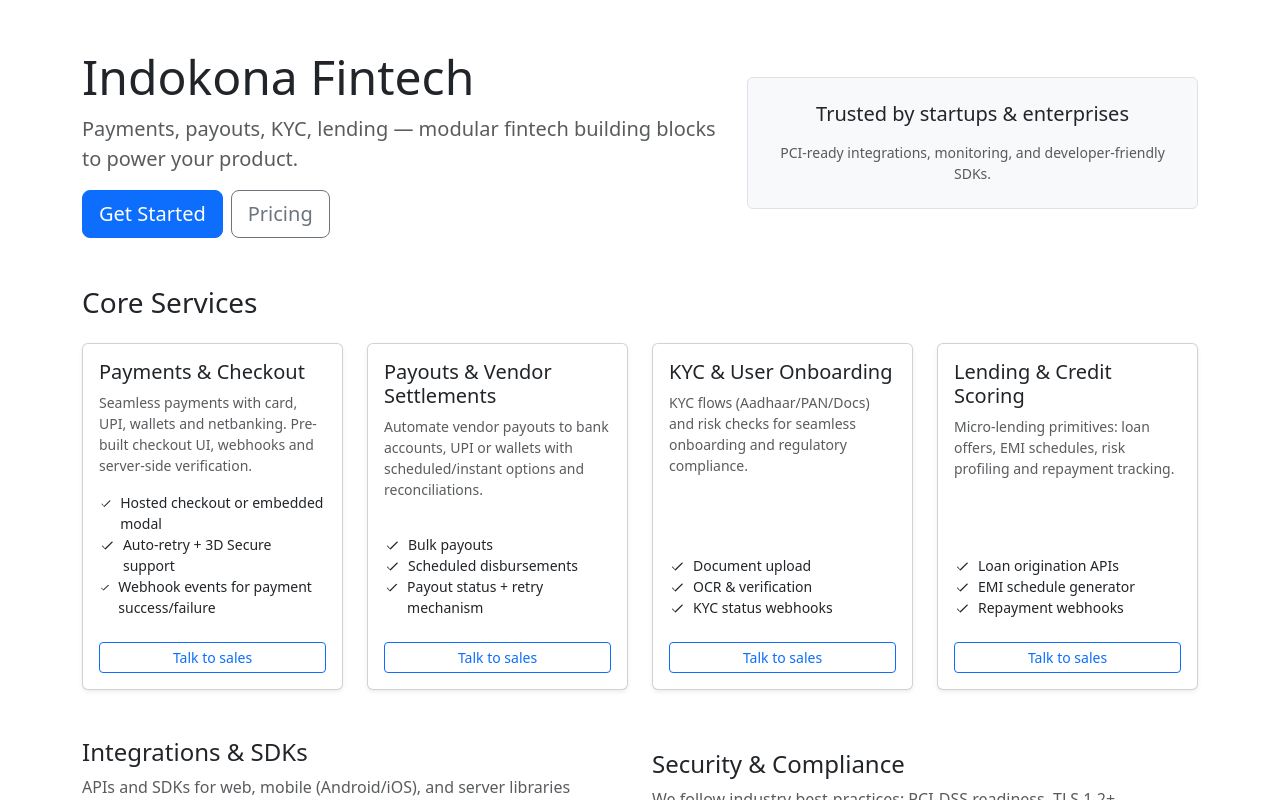
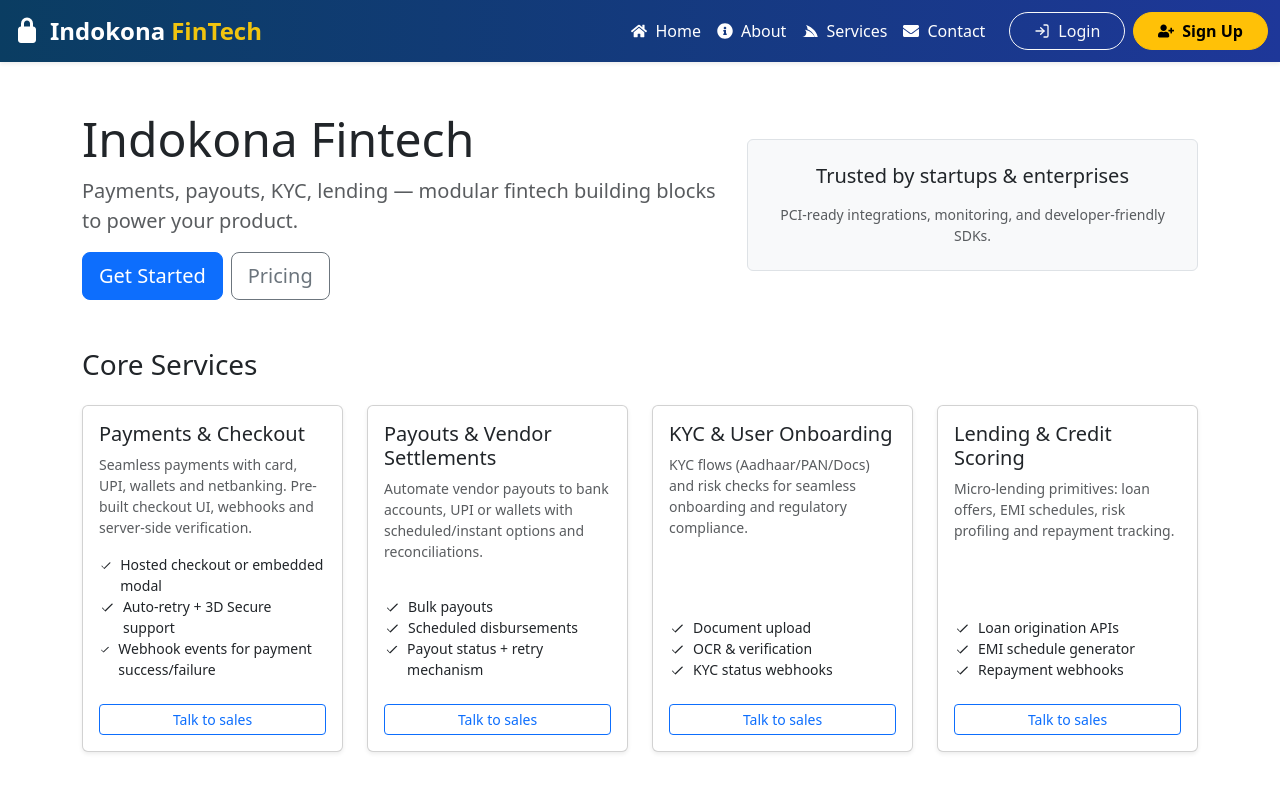
Before and after one commit to Tarunshakya1999/indokonafrontend, a React (Vite) app: page /fintech in a window 1280 px wide. Shown: the top 800 px of the page. Built offline with nearby package versions, Linux system fonts and the light colour scheme.

Commit message:
Added Newi777ge

```diff
--- a/src/Fintech.jsx
+++ b/src/Fintech.jsx
@@ -7,6 +7,7 @@
 // 4. Ensure you import Bootstrap CSS once in your index.js or App.js: `import 'bootstrap/dist/css/bootstrap.min.css'`
 
 import React, { useState } from 'react';
+import Navbar from './Nav';
 
 export default function FintechServices() {
   const services = [
@@ -61,6 +62,8 @@ export default function FintechServices() {
   }
 
   return (
+    <>
+    <Navbar/>
     <div className="container my-5">
       {/* Hero */}
       <div className="row align-items-center mb-5">
@@ -230,5 +233,6 @@ export default function FintechServices() {
         </div>
       </footer>
     </div>
+    </>
   );
 }
```
